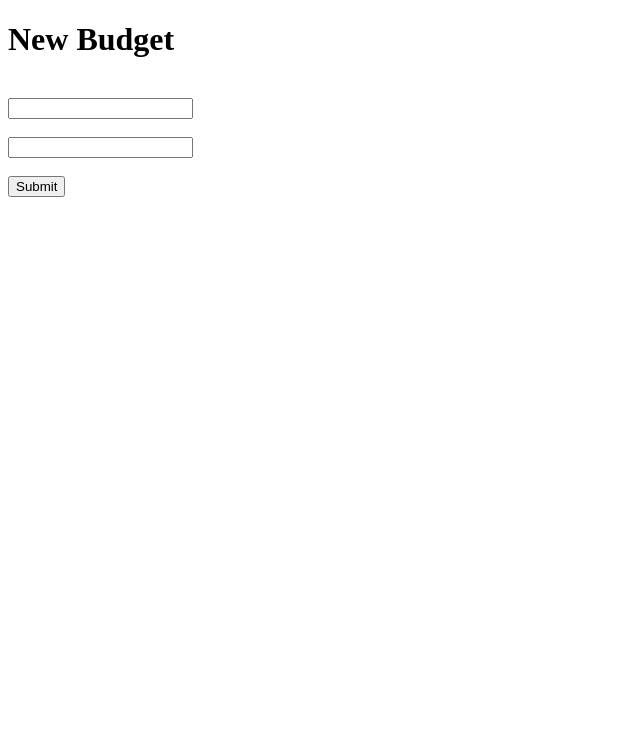
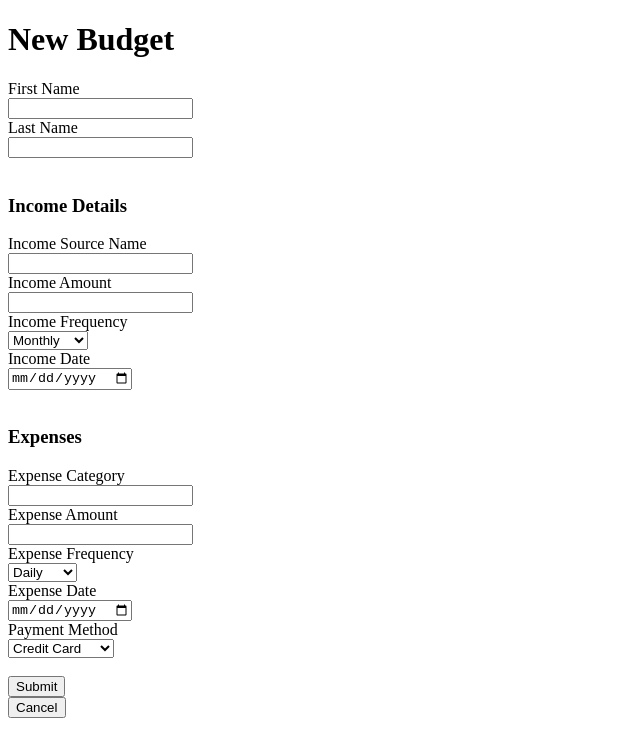
Before and after one commit to MarkMacGowan/Project-Djouce, an Electron app: page newBudgetForm.html in a window 800 px wide. Shown: the whole page, without its empty margins (0-640 px from the left). Drawn offline with Linux system fonts and the light colour scheme.

Commit message:
Update newBudgetForm.html

```diff
--- a/newBudgetForm.html
+++ b/newBudgetForm.html
@@ -1,20 +1,81 @@
 <!DOCTYPE html>
 <html lang="en">
+
 <head>
     <meta charset="UTF-8">
     <meta name="viewport" content="width=device-width, initial-scale=1.0">
     <title>New Budget</title>
 </head>
+
+<!--Konrad-->
 <body>
     <h1>New Budget</h1>
     <form action="/action_Page.php">
-       <label for="fname"First Name</label><br>
-       <input type="text" id="fname" name="fname"><br>
+        <!-- User Information (existing fields) -->
+        <label for="fname">First Name</label><br>
+        <input type="text" id="fname" name="fname"><br>
 
-       <label for="lname"First Name</label><br>
-       <input type="text" id="lname" name="lname"><br><br>
+        <label for="lname">Last Name</label><br>
+        <input type="text" id="lname" name="lname"><br><br>
 
-       <input type="submit" value="Submit">
+        <!-- Income Details -->
+        <h3>Income Details</h3>
+        <label for="incomeSource">Income Source Name</label><br>
+        <input type="text" id="incomeSource" name="incomeSource"><br>
+
+        <label for="incomeAmount">Income Amount</label><br>
+        <input type="number" id="incomeAmount" name="incomeAmount"><br>
+
+        <label for="incomeFrequency">Income Frequency</label><br>
+        <select id="incomeFrequency" name="incomeFrequency">
+            <option value="monthly">Monthly</option>
+            <option value="bi-weekly">Bi-weekly</option>
+            <option value="weekly">Weekly</option>
+        </select><br>
+
+        <label for="incomeDate">Income Date</label><br>
+        <input type="date" id="incomeDate" name="incomeDate"><br><br>
+
+        <!-- Expenses -->
+        <h3>Expenses</h3>
+        <label for="expenseCategory">Expense Category</label><br>
+        <input type="text" id="expenseCategory" name="expenseCategory"><br>
+
+        <label for="expenseAmount">Expense Amount</label><br>
+        <input type="number" id="expenseAmount" name="expenseAmount"><br>
+
+        <label for="expenseFrequency">Expense Frequency</label><br>
+        <select id="expenseFrequency" name="expenseFrequency">
+            <option value="daily">Daily</option>
+            <option value="weekly">Weekly</option>
+            <option value="monthly">Monthly</option>
+        </select><br>
+
+        <label for="expenseDate">Expense Date</label><br>
+        <input type="date" id="expenseDate" name="expenseDate"><br>
+
+        <label for="paymentMethod">Payment Method</label><br>
+        <select id="paymentMethod" name="paymentMethod">
+            <option value="credit_card">Credit Card</option>
+            <option value="cash">Cash</option>
+            <option value="bank_transfer">Bank Transfer</option>
+        </select><br><br>
+
+        <input type="submit" value="Submit">
     </form>
+    <!--Mark-->
+    <div>
+        <button type="button" onclick="closeWin()">Cancel</button>
+    </div>
 </body>
+<!--Mark-->
+<script>
+    let myWindow;
+    function closeWin() {
+        console.warn("electron is running...");
+        myWindow = ("newBudgetForm.html");
+        myWindow.close();
+    }
+</script>
+
 </html>
```
